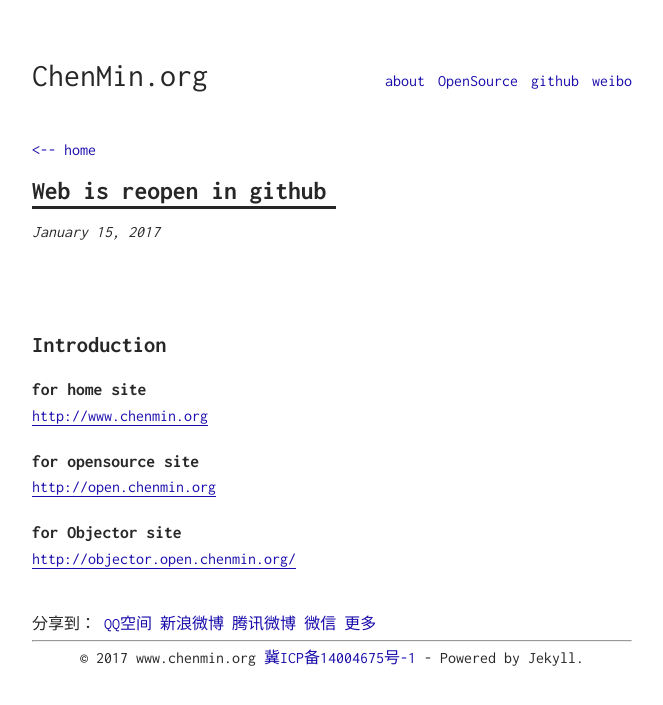
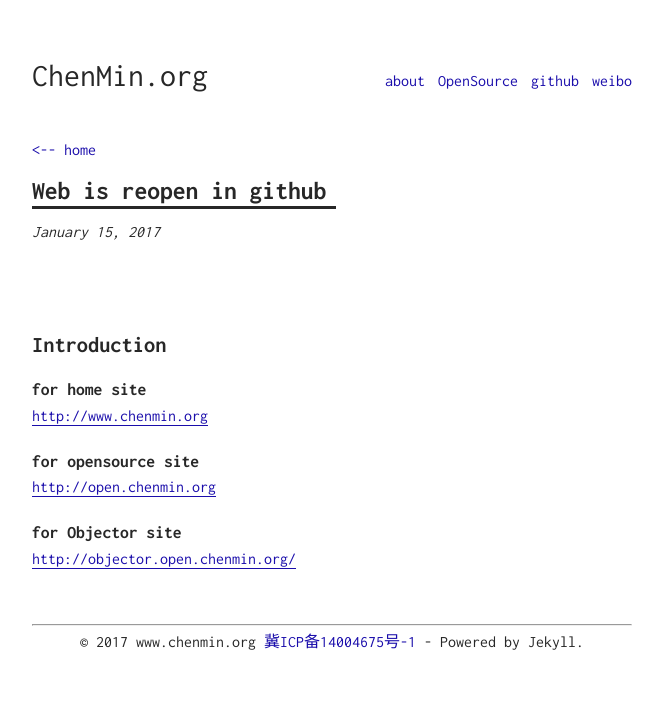
Before and after one commit to chenmins/chenmin, a Jekyll site: the page built from docs/_posts/2017-01-15-web_reopen.md, in a window 1280 px wide. Shown: the top 705 px of the page, without its empty margins (308-971 px from the left). Built offline with Jekyll 4.4.1, drawn with Linux system fonts in a browser that asks for light colours; comment, search, counter and statistics services are not loaded.

Commit message:
Update post.html

```diff
--- a/docs/_layouts/post.html
+++ b/docs/_layouts/post.html
@@ -19,23 +19,3 @@ layout: default
         {{ content }}
     </div>
 </div>
-
-		<!-- JiaThis Button BEGIN -->
-		<div class="jiathis_style">
-			<span class="jiathis_txt">分享到：</span>
-			<a class="jiathis_button_qzone">QQ空间</a>
-			<a class="jiathis_button_tsina">新浪微博</a>
-			<a class="jiathis_button_tqq">腾讯微博</a>
-			<a class="jiathis_button_weixin">微信</a>
-			<a href="http://www.jiathis.com/share?uid=2123923" class="jiathis jiathis_txt jiathis_separator jtico jtico_jiathis" target="_blank">更多</a>
-			<a class="jiathis_counter_style"></a>
-		</div>
-		<script type="text/javascript">
-		var jiathis_config = {data_track_clickback:'true'};
-		</script>
-		<script type="text/javascript" src="http://v3.jiathis.com/code/jia.js?uid=2123923" charset="utf-8"></script>
-		<!-- JiaThis Button END -->
-        <!-- UY BEGIN -->
-		<div id="uyan_frame"></div>
-		<script type="text/javascript" src="http://v2.uyan.cc/code/uyan.js?uid=2123923"></script>
-		<!-- UY END -->
```
